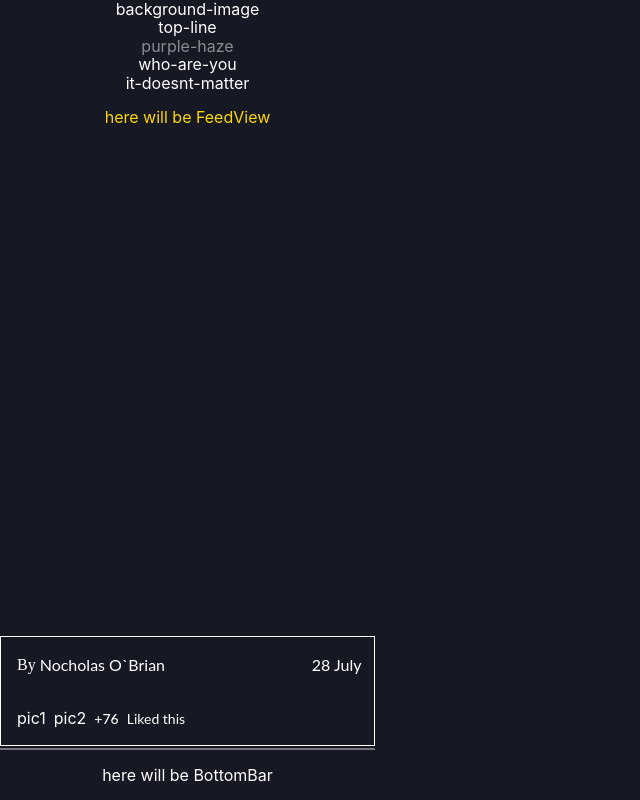
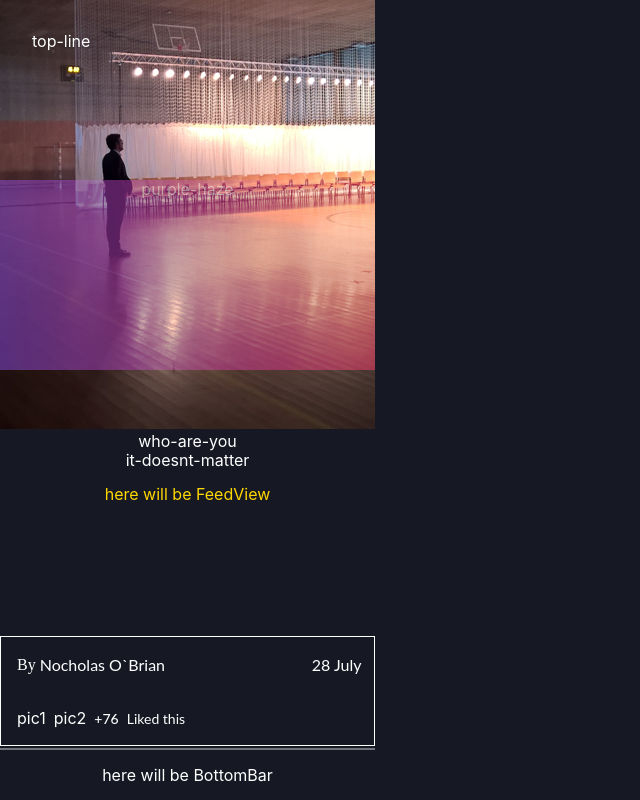
Before and after one commit to haraldsDev/scandi-frontend-project, a React (Create React App) app: page / in a window 1280 px wide. Shown: the whole page, without its empty margins (0-640 px from the left). Built offline with nearby package versions, Linux system fonts and the light colour scheme.

Commit message:
purple-haze and top-line and background-image added

```diff
--- a/src/containers/FeedView/FeedView.css
+++ b/src/containers/FeedView/FeedView.css
@@ -5,3 +5,26 @@
 	bottom: 54px;
 
  }
+
+.top-line {
+	position: absolute;
+	z-index: 1;
+	top: 0px;
+}
+
+
+
+.purple-haze {
+	/*position: absolute;*/
+	z-index: 1;
+	background: linear-gradient(85deg, #8d4de7, #ff2365);
+	top: 180px;
+	position: absolute;
+	height: 190px;
+	width: 375px;
+}
+
+.background-image {
+	z-index: -2;
+
+}
--- a/src/containers/FeedView/FeedView.js
+++ b/src/containers/FeedView/FeedView.js
@@ -1,11 +1,14 @@
 import React, { Component } from 'react';
 import './FeedView.css';
+import backgroundImage from '../../initial-assets/background-image.png';
 
 const FeedView = () => {
 	return (
 		<div className="feed-view white">
-			<div className="background-image shp0" >background-image</div>
-			<div className="top-line">top-line</div>
+			<div className="background-image shp0" >
+				<img src={backgroundImage} />
+			</div>
+			<div className="top-line mt4 ml4">top-line</div>
 			<div className="purple-haze shp36">purple-haze</div>
 			<div className="who-are-you">who-are-you</div>
 			<div className="it-doesnt-matter">it-doesnt-matter</div>
```
